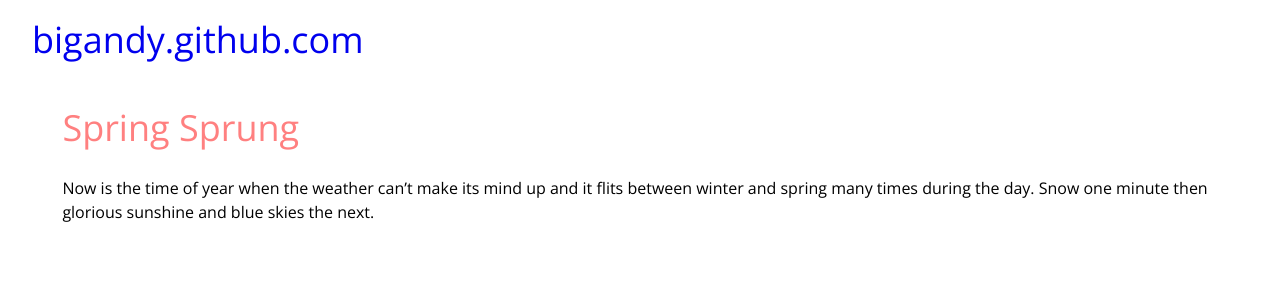
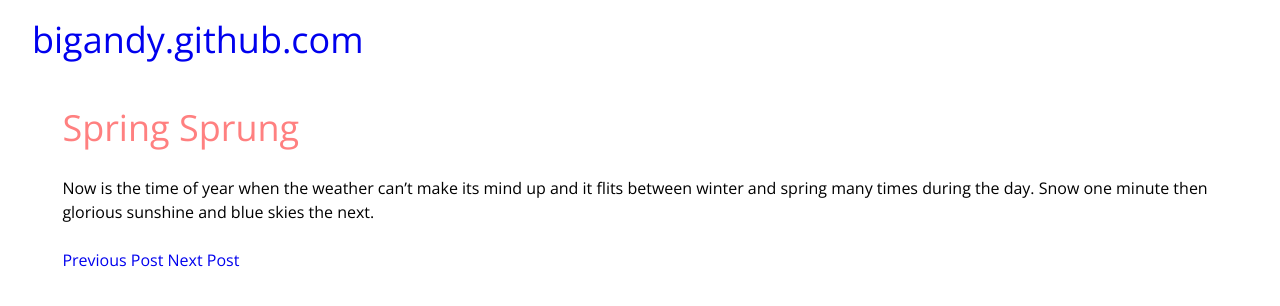
Before and after one commit to bigandy/bigandy.github.io, a Jekyll site: the page built from _posts/2013-03-14-spring-sprung.md, in a window 1280 px wide. Shown: the top 306 px of the page. Built offline with Jekyll 4.4.1, drawn with Linux system fonts in a browser that asks for light colours; Markdown is read by kramdown in place of the engine named in the settings.

Commit message:
update post layout

```diff
--- a/_layouts/post.html
+++ b/_layouts/post.html
@@ -11,3 +11,7 @@
 
     {{ content }}
 </article>
+<nav>
+	<a href="{{ page.previous.url }}">Previous Post</a>
+	<a href="{{ page.next.url }}">Next Post</a>
+</nav>
```
